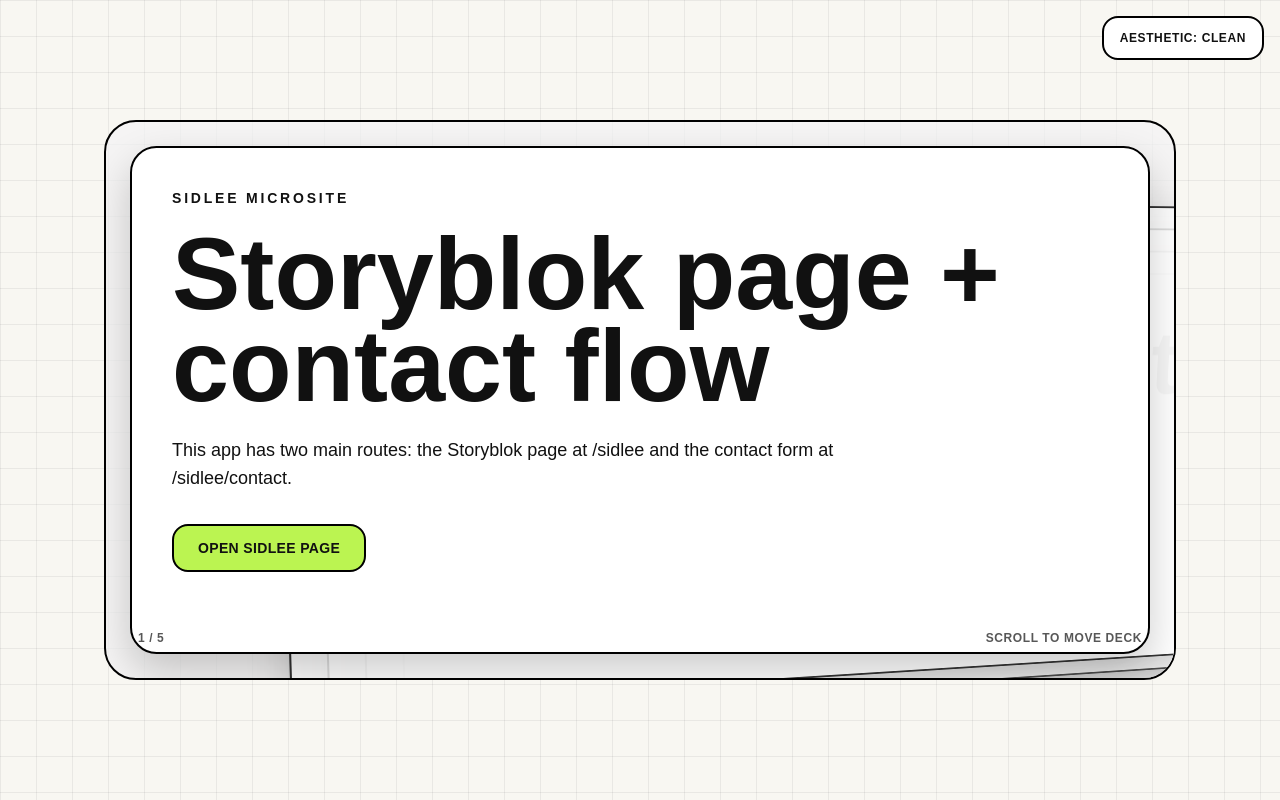
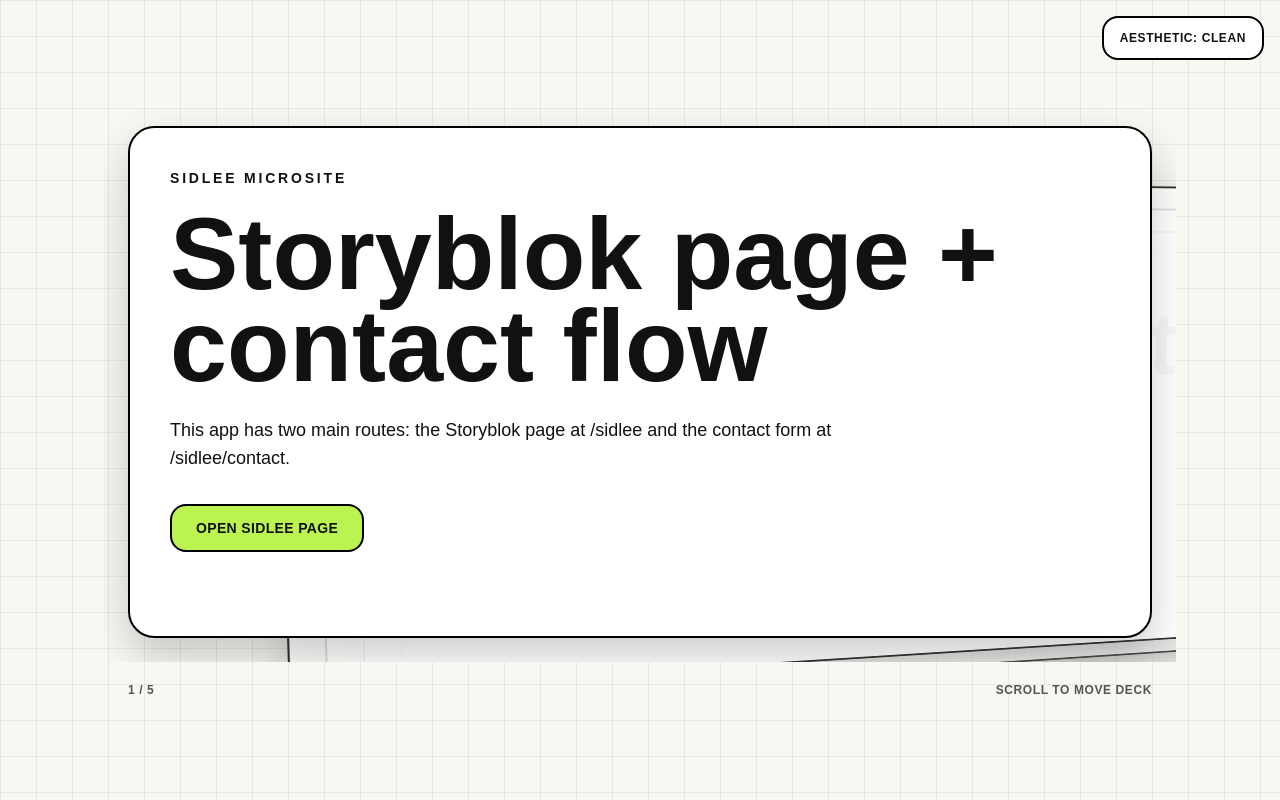
Before and after one commit to camilomon91/sidles, a Next.js app: page / in a window 1280 px wide. Built offline with nearby package versions, Linux system fonts and the light colour scheme; no server answers; what @storyblok/react would draw is missing.

Commit message:
Remove window frame and present standalone floating cards

```diff
--- a/src/components/home/HomeSlides.tsx
+++ b/src/components/home/HomeSlides.tsx
@@ -93,7 +93,7 @@
   return (
     <main className="site-texture flex h-dvh items-center py-8">
       <div className="page-container w-full">
-        <section className="relative h-[560px] overflow-hidden rounded-[2rem] border-2 border-black bg-zinc-100/70 p-4 md:p-6">
+        <section className="relative h-[560px] overflow-hidden">
           <div className="relative h-full w-full" style={{ perspective: "1200px" }}>
             {slides.map((slide, slideIndex) => {
               const relative = slideIndex - index;
@@ -104,7 +104,7 @@
               return (
                 <motion.article
                   key={slide.id}
-                  className="absolute inset-0 rounded-[1.65rem] border-2 border-black bg-white p-6 shadow-[0_18px_42px_rgba(0,0,0,0.2)] md:p-10"
+                  className="absolute inset-4 rounded-[1.65rem] border-2 border-black bg-white p-6 shadow-[0_18px_42px_rgba(0,0,0,0.2)] md:inset-6 md:p-10"
                   initial={false}
                   animate={{
                     x: isActive ? 0 : isPast ? -36 - depth * 8 : 120 + relative * 26,
@@ -135,14 +135,14 @@
               );
             })}
           </div>
+        </section>
 
-          <div className="absolute bottom-5 left-6 right-6 flex items-center justify-between text-xs font-bold uppercase tracking-wider opacity-70 md:bottom-8 md:left-8 md:right-8">
-            <span>
-              {index + 1} / {slides.length}
-            </span>
-            <span>Scroll to move deck</span>
-          </div>
-        </section>
+        <div className="mt-5 flex items-center justify-between px-4 text-xs font-bold uppercase tracking-wider opacity-70 md:px-6">
+          <span>
+            {index + 1} / {slides.length}
+          </span>
+          <span>Scroll to move deck</span>
+        </div>
       </div>
     </main>
   );
```
